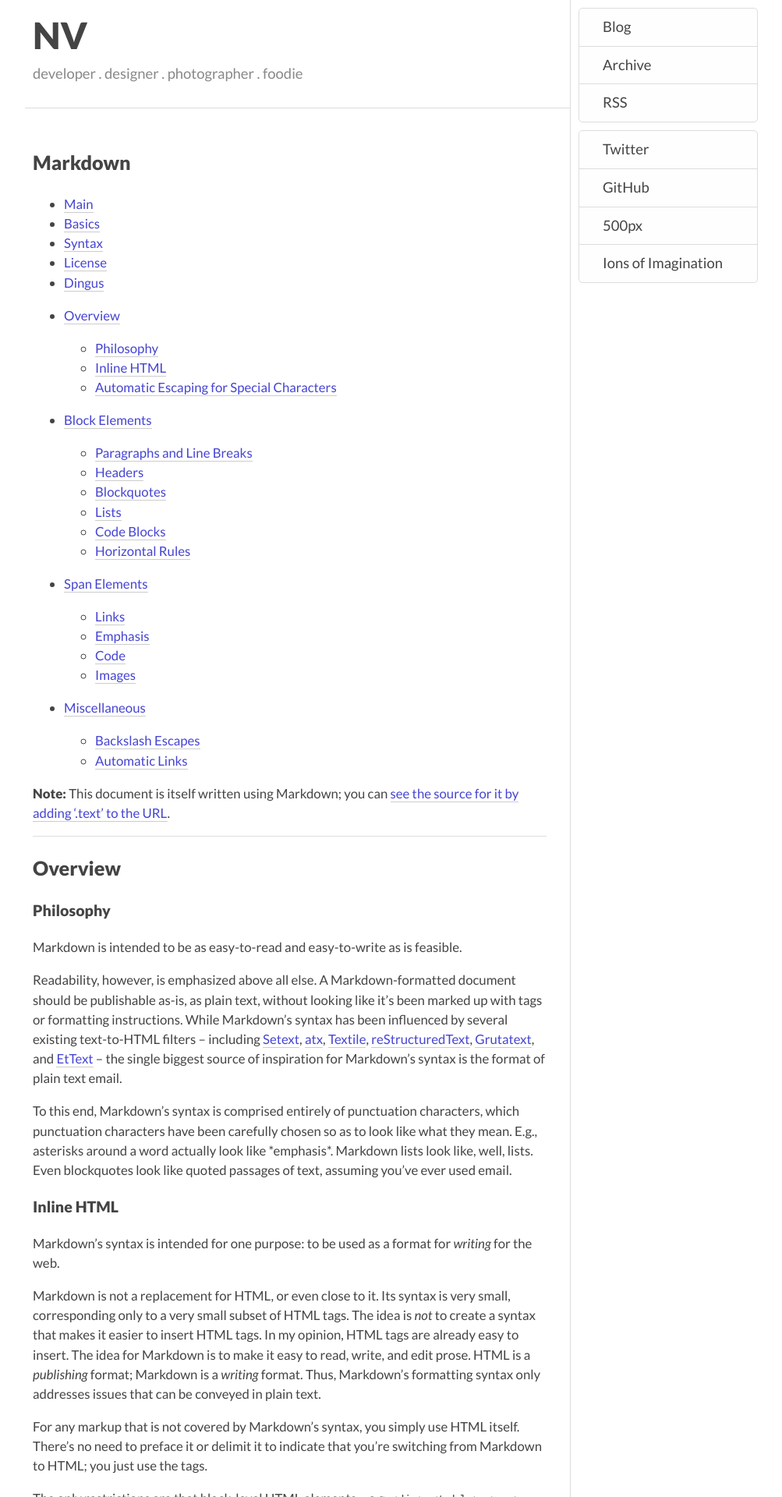
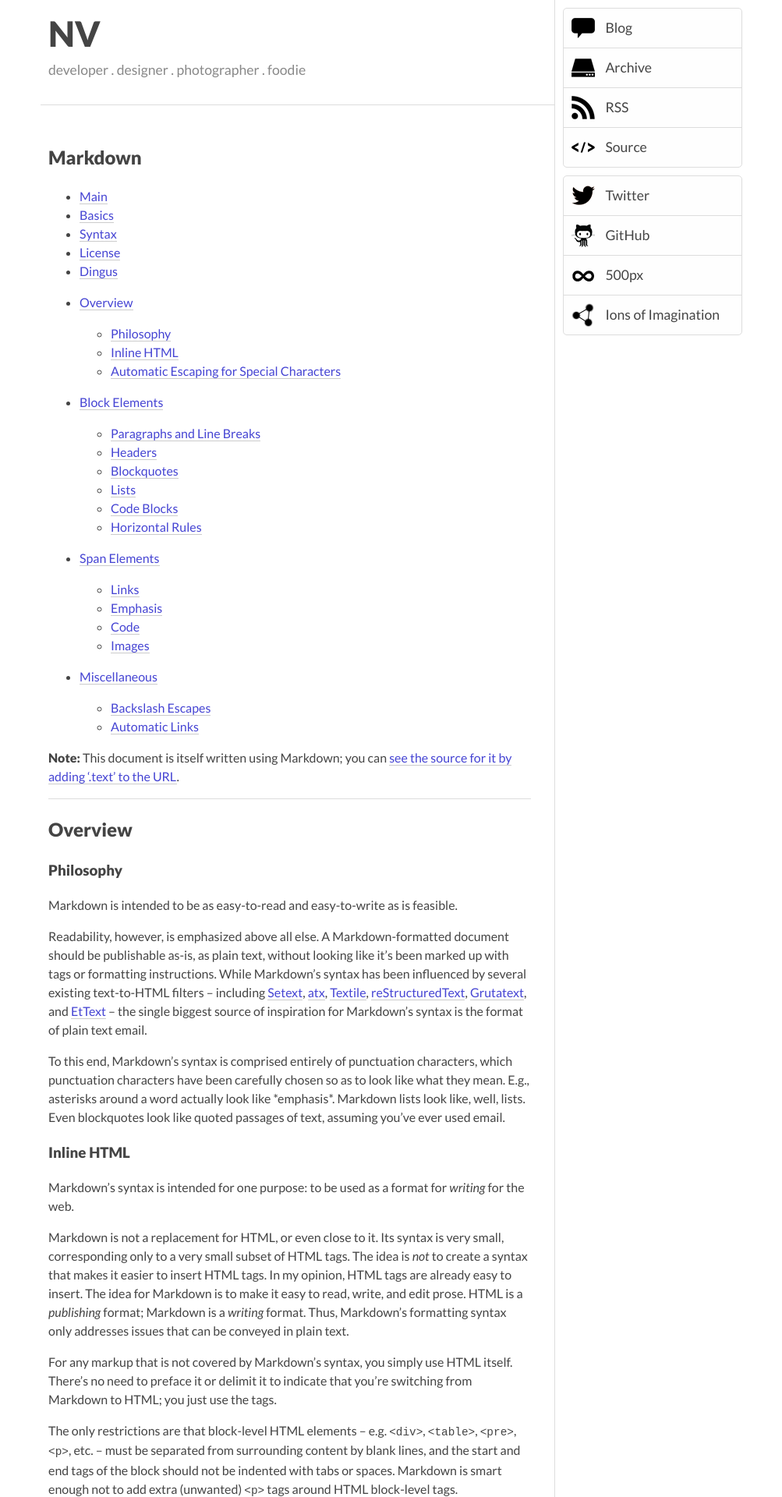
Before and after one commit to natansh/natansh.github.com, a Jekyll site: the page built from markdown.md, in a window 1280 px wide. Shown: the top 1920 px of the page at 78% size, without its empty margins (128-1131 px from the left). Built offline with Jekyll 4.4.1, drawn with Linux system fonts in a browser that asks for light colours.

Commit message:
Added icons to the navigation menu.

```diff
--- a/_layouts/default.html
+++ b/_layouts/default.html
@@ -45,15 +45,56 @@
     </div>
     <div id="side">
       <ul class="side-list">
-        <li><a href="/index.html">Blog</a></li>
-        <li><a href="/archive.html">Archive</a></li>
-        <li><a href="/atom.xml">RSS</a></li>
+        <li>
+        <a href="/index.html">
+          <img src="/img/blog.png"/>
+          <span>Blog</span>
+        </a>
+        </li>
+        <li>
+        <a href="/archive.html">
+          <img src="/img/archive.png"/>
+          <span>Archive</span>
+        </a>
+        </li>
+        <li>
+        <a href="/atom.xml">
+          <img src="/img/rss.png"/>
+          <span>RSS</span>
+        </a>
+        </li>
+        <li>
+        <a href="http://www.github.com/natansh/natansh.github.com">
+          <img src="/img/source.png"/>
+          <span>Source</span>
+        </a>
+        </li>
       </ul>
       <ul class="side-list">
-        <li><a href="http://www.twitter.com/natansh">Twitter</a></li>
-        <li><a href="http://www.github.com/natansh">GitHub</a></li>
-        <li><a href="http://www.500px.com/natansh">500px</a></li>
-        <li><a href="http://www.ionsofimagination.blogspot.com">Ions of Imagination</a></li>
+        <li>
+        <a href="http://www.twitter.com/natansh">
+          <img src="/img/twitter.png">
+          <span>Twitter</span>
+        </a>
+        </li>
+        <li>
+        <a href="http://www.github.com/natansh">
+          <img src="/img/github.png"/>
+          <span>GitHub</span>
+        </a>
+        </li>
+        <li>
+        <a href="http://www.500px.com/natansh">
+          <img src="/img/500px.png"/>
+          <span>500px</span>
+        </a>
+        </li>
+        <li>
+        <a href="http://www.ionsofimagination.blogspot.com">
+          <img src="/img/ions.png"/>
+          <span>Ions of Imagination</span>
+        </a>
+        </li>
       </ul>
     </div>
     <div class="clearfix"></div>
--- a/css/style.css
+++ b/css/style.css
@@ -33,7 +33,7 @@ audio:not([controls]) { display: none; }
 
 html { font-size: 100%; overflow-y: scroll; -webkit-text-size-adjust: 100%; -ms-text-size-adjust: 100%; }
 
-body { margin: 0; font-size: 1.05em; line-height: 1.5}
+body { margin: 0; font-size: 1.0em; line-height: 1.5}
 
 body, button, input, select, textarea { font-family: "Lato", sans-serif; color: #444; }
 
@@ -67,8 +67,10 @@ abbr[title] { border-bottom: 1px dotted; }
 
 b, strong { font-weight: bold; }
 
-blockquote { margin: 0; padding:0 20px; border-left: 7px solid #26C41A; font-size: 0.95em; color: #888;}
+blockquote { margin: 0; padding:0 20px; border-left: 7px solid #26C41A; color: #888;}
+
 cite { display: block; padding-left: 40px; padding-top: 1em; font-style: italic; }
+
 blockquote cite:before {
   content: '- '
 }
@@ -116,8 +118,15 @@ nav ul, nav ol { list-style: none; list-style-image: none; margin: 0; padding: 0
  * 2. Remove the gap between images and borders on image containers: h5bp.com/e
  */
 
-img { display: block; border: 0; -ms-interpolation-mode: bicubic; vertical-align: middle; padding-bottom:30px; margin-left: auto; margin-right: auto; max-width: 100%; }
+img { border: 0; -ms-interpolation-mode: bicubic; vertical-align: middle;}
 
+article img {
+  padding-bottom:30px;
+  margin-left: auto;
+  margin-right: auto;
+  max-width: 100%;
+  display: block;
+}
 /*
  * Correct overflow not hidden in IE9
  */
@@ -214,12 +223,12 @@ h1, h2, h3, h4 {
 }
 
 #container {
-  width: 960px;
+  width: 920px;
   margin: auto;
 }
 
 #main {
-  width: 699px;
+  width: 659px;
   float: left;
   border-right: 1px solid #DDD;
 }
@@ -311,15 +320,22 @@ h1, h2, h3, h4 {
   border-style: none;
   color: #444;
   padding: 10px;
-  padding-left: 30px;
   text-decoration: none;
   -webkit-transition: background-color .25s linear;
   transition: background-color .25s linear;
 }
 
+.side-list a span {
+  vertical-align: middle;
+}
+
 .side-list a:hover {
-  background-color: #666;
+  background-color: #888;
   color: white;
+}
+
+.side-list a img {
+  padding-right: 10px;
 }
 
 .highlight pre {
```
Also changed, not shown: img/500px.png (added), img/archive.png (added), img/blog.png (added), img/github.png (added), img/ions.png (added), img/rss.png (added), img/source.png (added), img/twitter.png (added).
